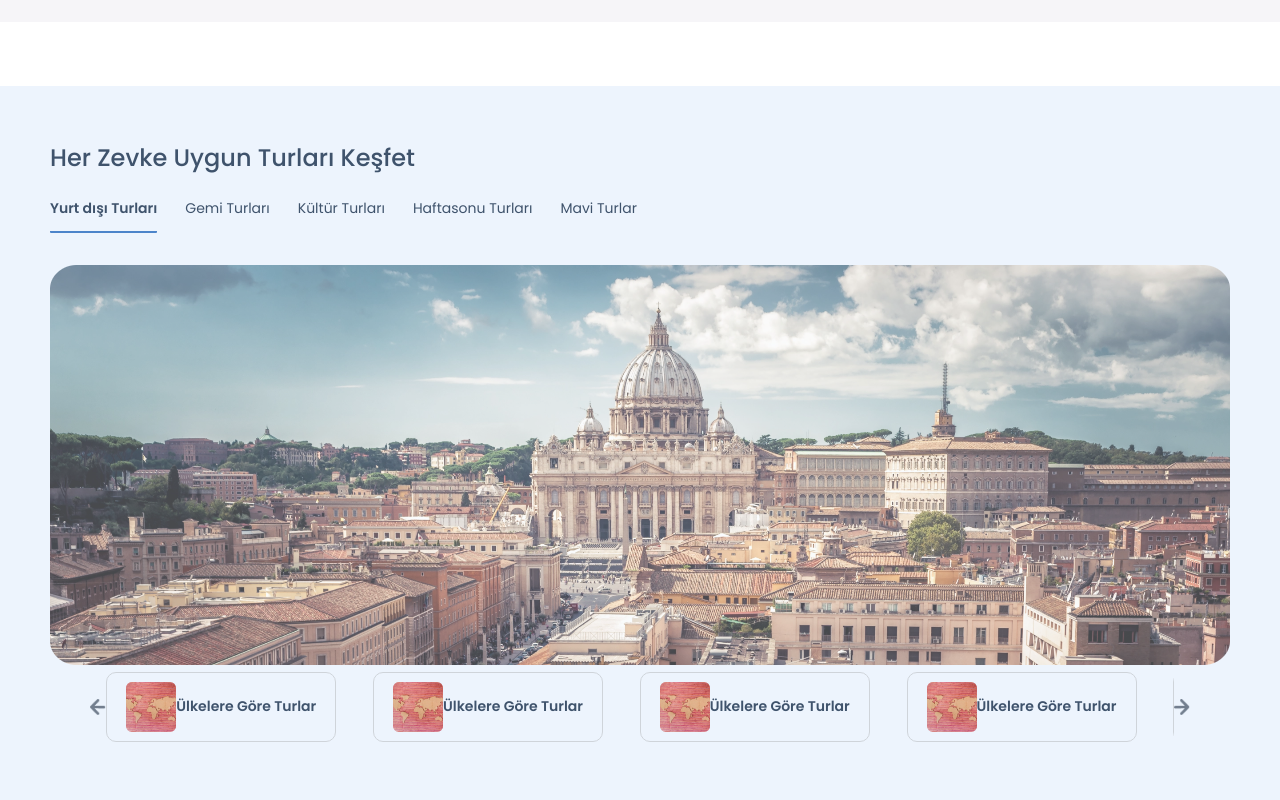
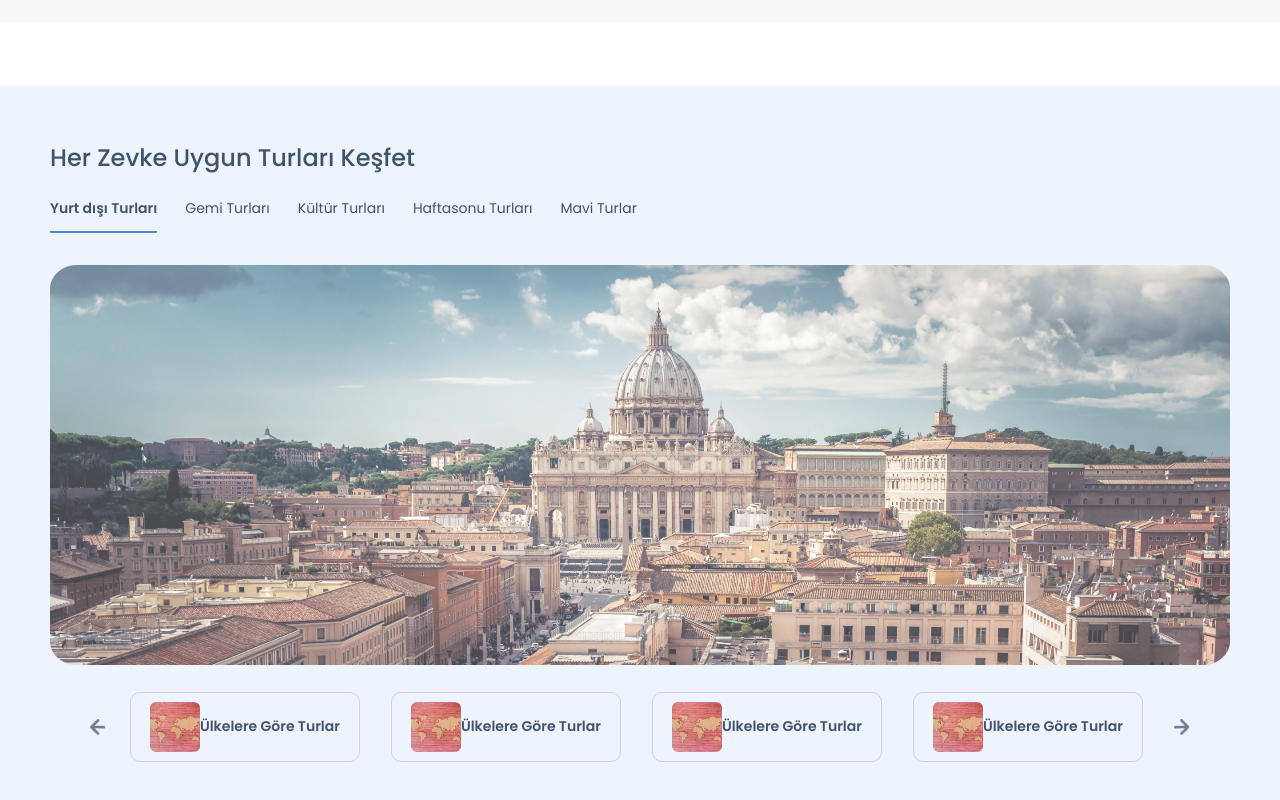
Before and after one commit to EmreManis/front-competition, a Next.js app: page / in a window 1280 px wide. Shown: the part 1570-2370 px from the top of the page. Built offline with nearby package versions, Linux system fonts and the light colour scheme.

Commit message:
toursection finsihed

```diff
--- a/components/tourSection/Carousel.js
+++ b/components/tourSection/Carousel.js
@@ -41,8 +41,8 @@ const Slide = () => {
   }
 
   return (
-    <div className="flex mx-10">
-      <div className="swiper-button flex justify-center items-center" ref={prevRef}>
+    <div className="flex mx-10 mt-5">
+      <div className="swiper-button flex justify-center items-center mr-6" ref={prevRef}>
       <Image src={backArrow} width={18} height={18} alt="tatil-budur" />
       </div>
       <Swiper
```
Also changed, not shown: 1 other file (tests, documents, lock files or other folders).
